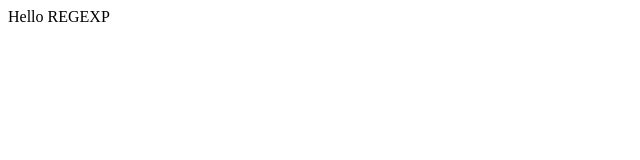
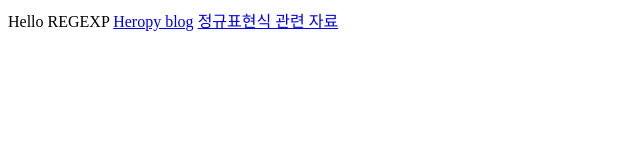
Before and after one commit to hcode1019/regexp-test, a website built with Parcel: page index.html in a window 1280 px wide. Shown: the whole page, without its empty margins (0-640 px from the left). Built offline with nearby package versions, Linux system fonts and the light colour scheme.

Commit message:
html 수정

```diff
--- a/index.html
+++ b/index.html
@@ -9,5 +9,7 @@
 </head>
 <body>
   Hello REGEXP
+  <a href="https://heropy.blog/">Heropy blog</a>
+  <a href="https://heropy.blog/2018/10/28/regexp/">정규표현식 관련 자료</a>
 </body>
 </html>
```
